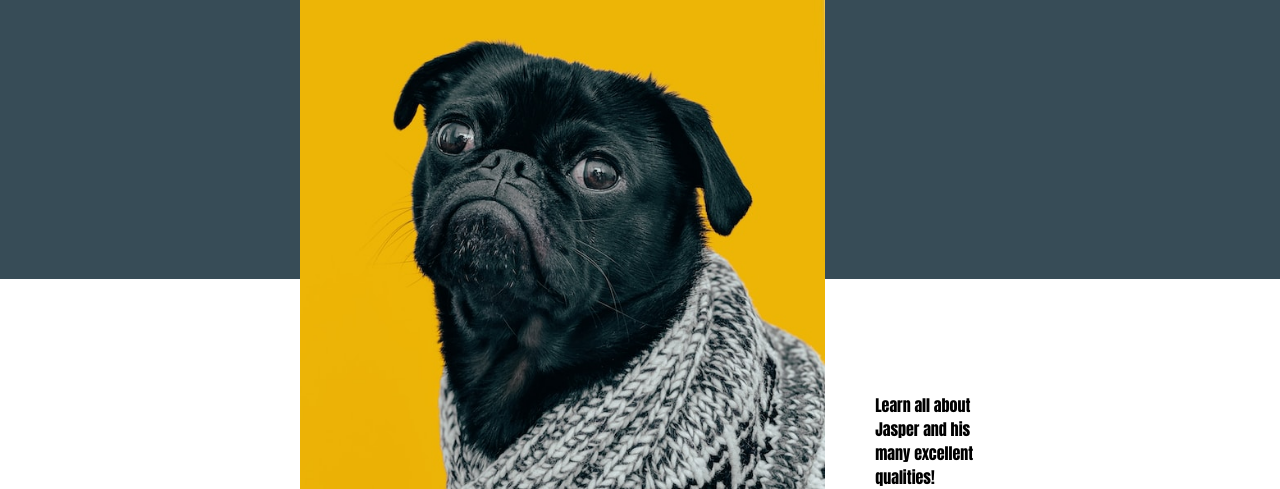
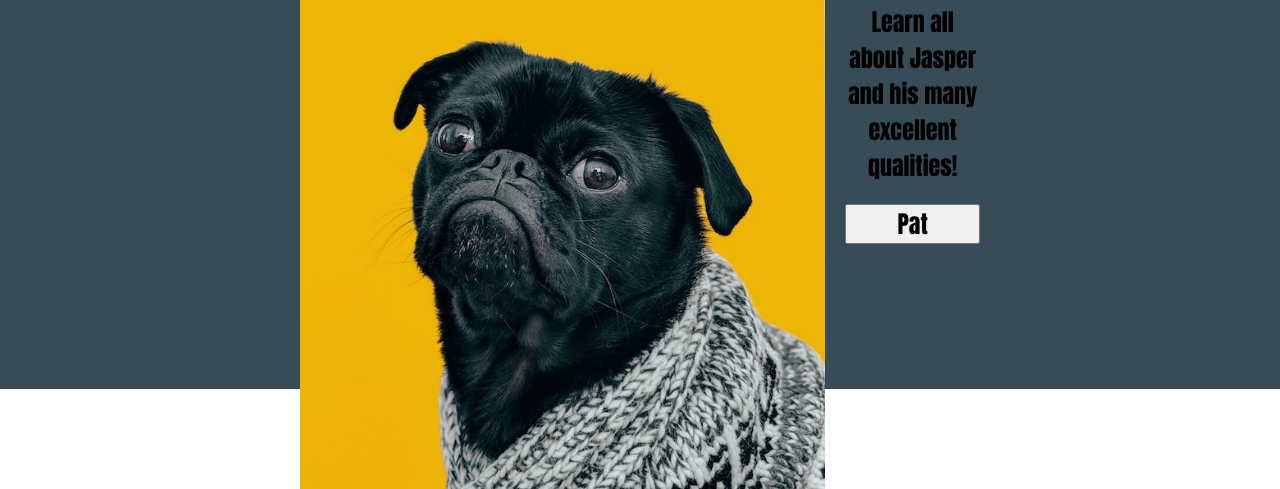
Before and after one commit to DPEJOVIC/odin-css-test, a plain HTML site: page index.html in a window 1280 px wide. Shown: the part 321-810 px from the top of the page. Drawn offline with Linux system fonts and the light colour scheme.

Commit message:
Change div structure to be less complex.
Reduced the number of nested divs. Properly aligned the text
next to the picture of Jasper.

```diff
--- a/index.html
+++ b/index.html
@@ -9,7 +9,6 @@
 
 <body>
 
-    <div class="section1">
     <div class="header">
         <h1 class="home"><b>Jasper & Friends</b></h1>
         <div class="headergroup">
@@ -18,12 +17,13 @@
             <div class="three">Three</div>
         </div>
     </div>
-        <div class="jasperlanding">
-            <img src="images/dog.jpg" alt="Jasper" class="jasper">
+
+    <div class="section1">
+        <img src="images/dog.jpg" alt="Jasper" class="jasperimg">
         <div class="jaspertext">
-                <h1 class="jaspertitle"><em>Jasper</em></h1>
+            <h1 class="jaspertitle">Jasper</h1>
             <p class="jasperdesc">Learn all about Jasper and his many excellent qualities!</p>
-            </div>
+            <button class="patbutton">Pat</button>
         </div>
     </div>
 
--- a/style.css
+++ b/style.css
@@ -5,7 +5,7 @@
     font-family: Impact, Haettenschweiler, 'Arial Narrow Bold', sans-serif;
 }
 
-.jasperlanding, .header {
+.section1, .header {
     padding-left: 300px;
     padding-right: 300px;
 }
@@ -13,7 +13,6 @@
 /* Header */
 .header {
     display: flex;
-    flex-direction: row;
     height: 50px;
     font-size: large;
     justify-content: space-between;
@@ -36,29 +35,38 @@
 .section1 {
     display: flex;
     background-color: #374c57;
-    flex-direction: column;
     height: 600px;
+    padding-top: 20px;
+    gap: 20px;
+    justify-content: space-around;
+}
+
+.jasperimg {
+    height: 700px;
 }
 
 .jaspertext {
     display: flex;
     flex-direction: column;
-}
-
-.jasperlanding {
-    display: flex;
-    padding-left: 300px;
-    padding-right: 300px;
-    margin-top: 20px;
-    gap: 50px;
-    flex: auto;
-}
-
-.jasper {
-    height: 700px;
+    margin-top: 200px;
+    height: 200px;
+    width: 400px;
+    justify-content: center;
+    gap: 20px;
 }
 
 .jaspertitle {
     flex: 1;
+    text-align: center;
+}
 
+.jasperdesc {
+    flex: 1;
+    font-size: 24px;
+    text-align: center;
 }
+
+.patbutton {
+    flex: 1;
+    font-size: 24px;
+}
```
Lines whose indentation alone changed are shown as unchanged.
